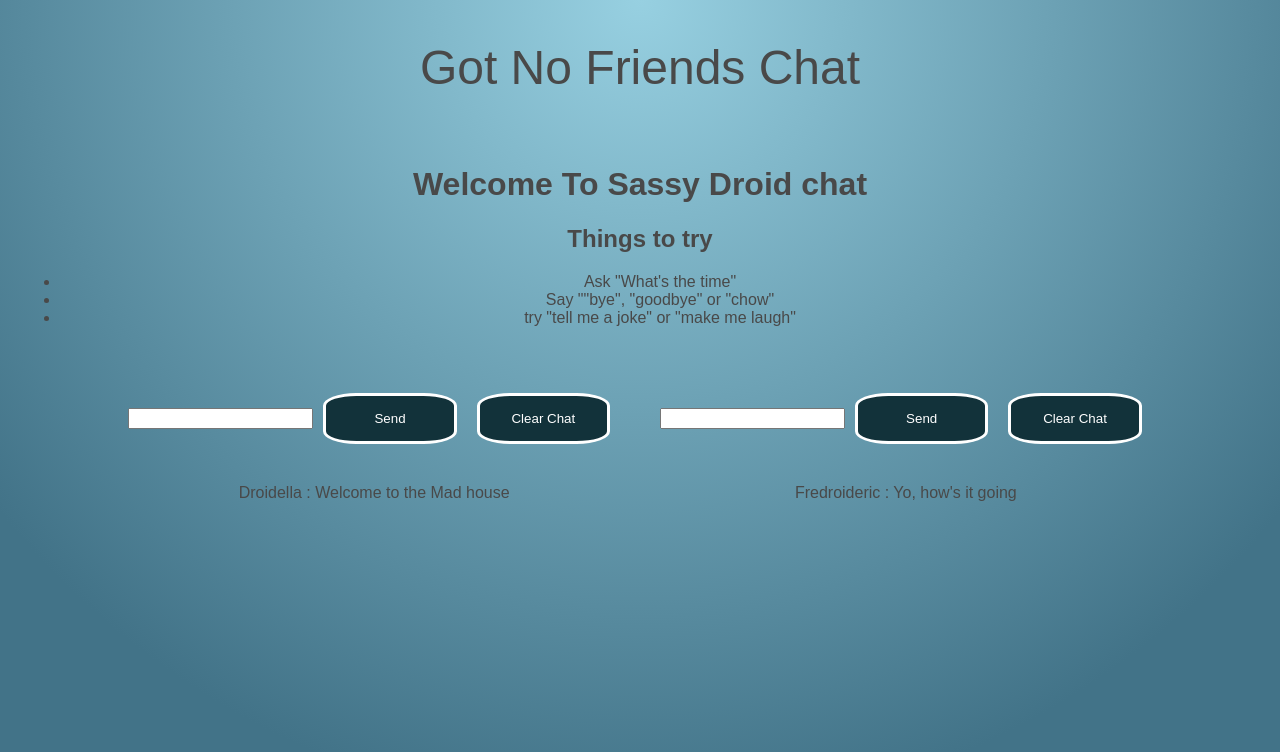
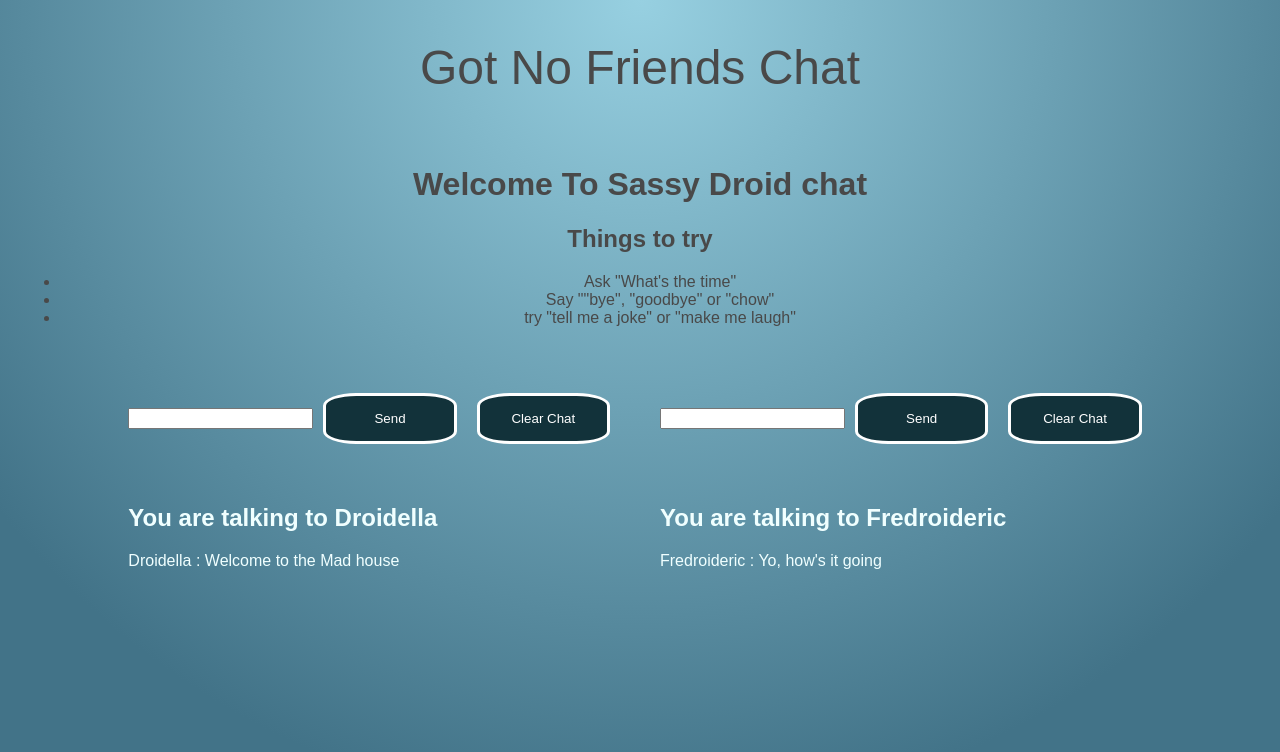
Before and after one commit to JodyPSmith/react-todo-lonelybot, a React (Create React App) app: page / in a window 1280 px wide. Both pictures are taken after a click on the button "Apply". Shown: the top 752 px of the page. Built offline with nearby package versions, Linux system fonts and the light colour scheme.

Commit message:
jokes are working

```diff
--- a/package.json
+++ b/package.json
@@ -3,6 +3,7 @@
   "version": "0.1.0",
   "private": true,
   "dependencies": {
+    "google-tts-api": "0.0.2",
     "one-liner-joke": "^1.0.0",
     "react": "^16.2.0",
     "react-dom": "^16.2.0",
--- a/src/App.css
+++ b/src/App.css
@@ -83,3 +83,11 @@ body {
   justify-content: center;
 
 }
+
+.chatter {
+  color: azure;
+  font-size: 1em;
+  margin: 10px;
+  padding: 10px;
+  min-width: 40%;
+}
--- a/src/App.js
+++ b/src/App.js
@@ -1,11 +1,13 @@
 import React, { Component } from 'react';
 //import logo from './logo.svg';
 import './App.css';
-
-// to fix, need to import one liner jokes to make her funny, need to submit text on enter,
+import oneLinerJoke,{getRandomJoke} from 'one-liner-joke';
+// var oneLinerJoke = require('one-liner-joke'); this converts to the above
+// to fix, need to import one liner jokes to make her funny, DONE!!
+// need to submit text on enter,
 // need to pass name somehow in a way that doesn't hide input first, make fredroideric very canadian with Eh and tabernac etc
-
-//LonelyBot
+// send a pic? would be very cool
+// LonelyBot
 
 // App asks for name before showing chat since
 class App extends Component {
@@ -38,7 +40,7 @@ class App extends Component {
                 <li>try "tell me a joke" or "make me laugh"</li>
               </ul>
             </div>
-            <div className="sidebyside"> <Chatbot botName="Droidella" name={this.state.name} /> <Chatbot botName="Fredroideric" name={this.state.name} /></div>
+            <div className="sidebyside"> <Chatbot botName="Droidella" name={this.state.name} /> <Chatbot botName="Fredroideric" name={this.state.name} canadian={true} /></div>
           </div>
         }
 
@@ -66,6 +68,7 @@ class Chatbot extends Component {
   componentDidMount = () => {
     this.initHello();
     this.name = this.props.name;
+    this.canadian = this.props.canadian;
     console.log(this.props);
   }
 
@@ -107,9 +110,9 @@ class Chatbot extends Component {
       this.setState({ chat: this.state.chat.concat({ text: goodbyes[this.num] + " " + this.name, time: Date.now(), name: this.props.botName }) });
       this.saidGoodbye = false;
     } else if (this.tellMeAJoke === true) {
-      //var joke = oneLinerJoke.getRandomJoke();
-      //console.log(joke);
-      this.setState({ chat: this.state.chat.concat({ text: "Knock, fricken, Knock..." + this.name, time: Date.now(), name: this.props.botName }) });
+      var joke = getRandomJoke();
+      console.log(joke);
+      this.setState({ chat: this.state.chat.concat({ text: joke.body, time: Date.now(), name: this.props.botName }) });
       this.tellMeAJoke = false;
     } else {
       this.num = Math.floor(Math.random() * responses.length);
@@ -129,7 +132,8 @@ class Chatbot extends Component {
           <button className="buttons" onClick={this.addMessage}>Send</button>
           <button className="buttons" onClick={this.cleanHouse}>Clear Chat</button>
         </div>
-        <div className="regDiv">
+        <div className="chatter">
+        <h2>You are talking to {this.props.botName}</h2>
           {this.state.chat.map((x) => <li id="list"> {x.name + " : " + x.text} </li>)}
         </div>
       </div>
--- a/src/index.js
+++ b/src/index.js
@@ -3,7 +3,6 @@ import ReactDOM from 'react-dom';
 import './index.css';
 import App from './App';
 import registerServiceWorker from './registerServiceWorker';
-import {getRandomJoke} from 'one-liner-joke';
 
 ReactDOM.render(<App />, document.getElementById('root'));
 registerServiceWorker();
```
Also changed, not shown: 1 other file (tests, documents, lock files or other folders).
